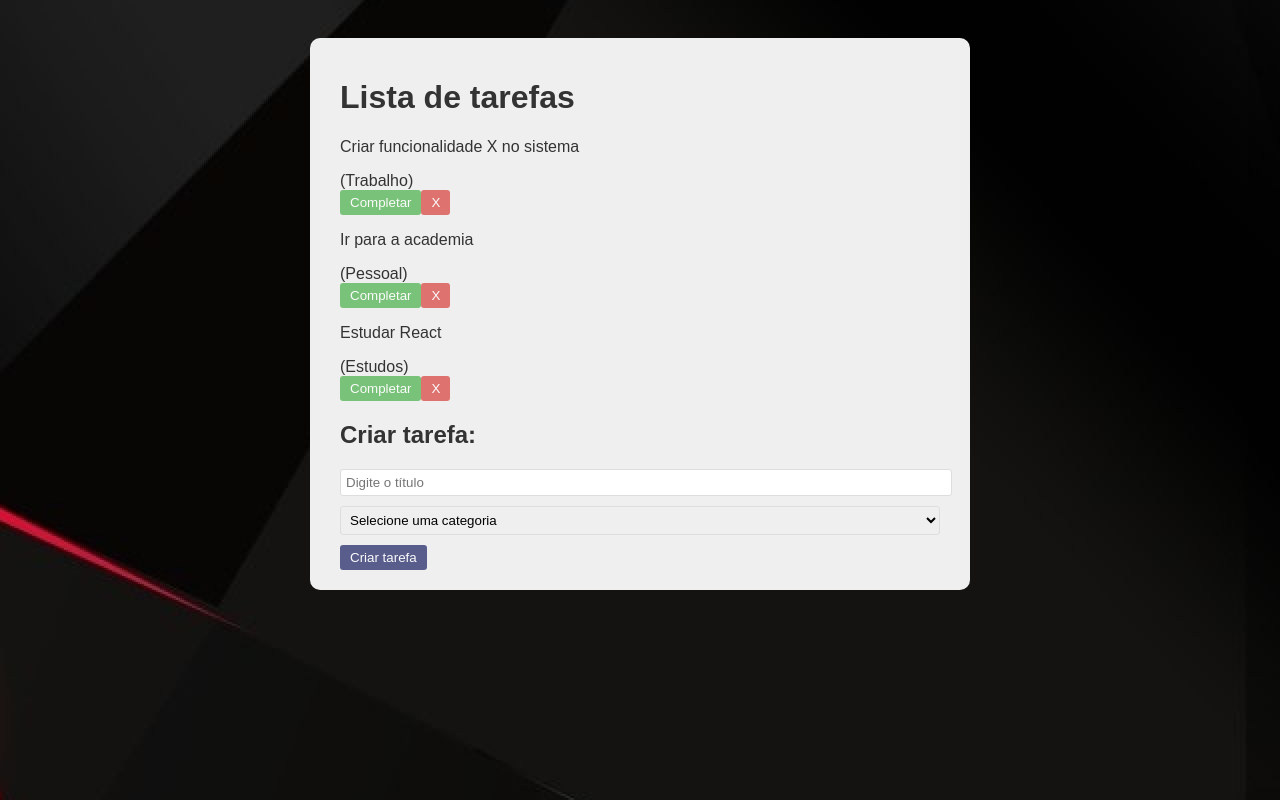
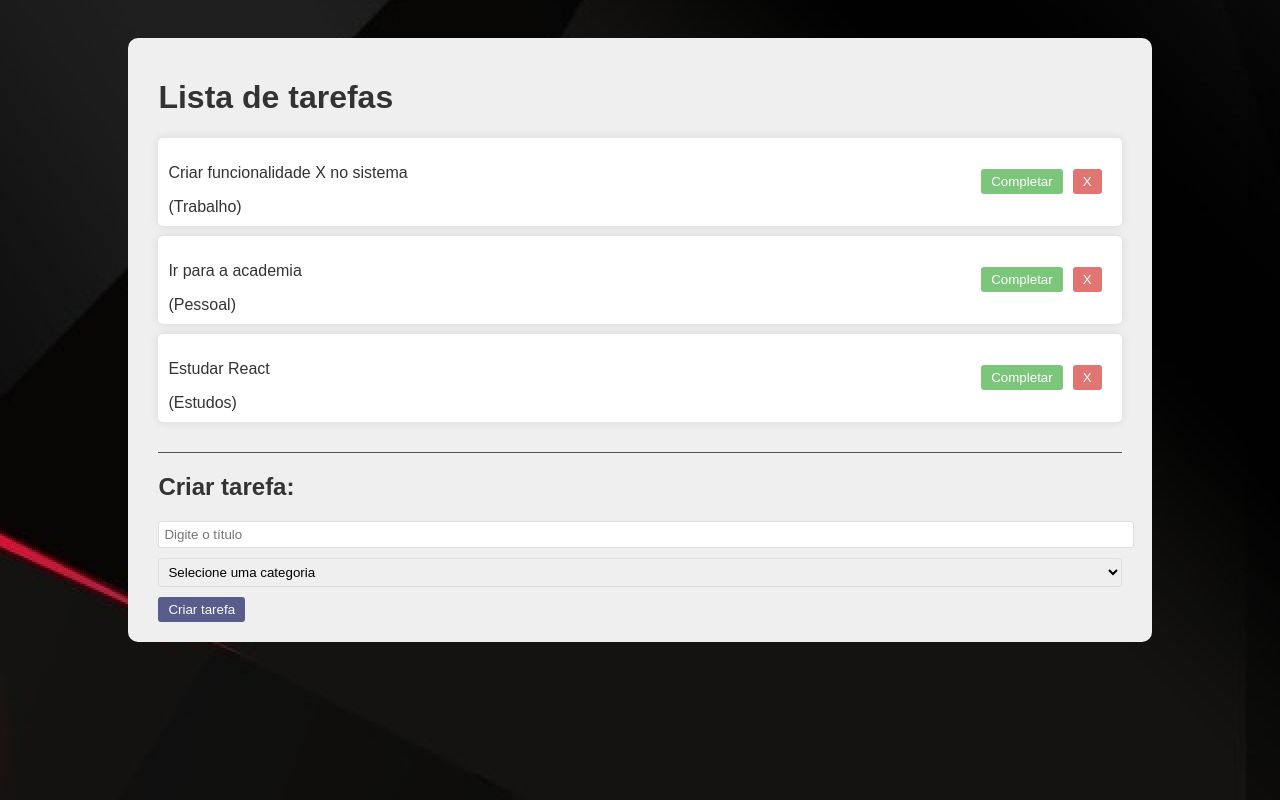
Before and after one commit to ErickFerrazS/lista_de_tarefas, a React (Vite) app in the folder todo/: page / in a window 1280 px wide. Shown: the top 800 px of the page. Built offline with nearby package versions, Linux system fonts and the light colour scheme.

Commit message:
Criando componentes e ajustando o CSS

```diff
--- a/todo/src/App.css
+++ b/todo/src/App.css
@@ -9,7 +9,7 @@ body {
 }
 
 .app {
-  max-width: 600px;
+  max-width: 80%;
   margin: 0 auto;
   margin-bottom: 300px;
   background-color: #efefef;
@@ -42,10 +42,28 @@ body {
   cursor: pointer;
   opacity: 0.8;
   transition: 0.3s;
+  margin-right: 10px;
  }
 
  button:hover {
   opacity: 1;
+ }
+
+ .todo-list {
+  margin-bottom: 20px;
+  padding-bottom: 20px;
+  border-bottom: 1px solid #555;
+ }
+
+ .todo {
+  background-color: #FFF;
+  box-shadow: 0 0 10px rgba(0, 0, 0, 0.1);
+  padding: 10px;
+  margin-bottom: 10px;
+  border-radius: 5px;
+  display: flex;
+  justify-content: space-between;
+  align-items: center;
  }
 
  .complete {
--- a/todo/src/App.jsx
+++ b/todo/src/App.jsx
@@ -18,25 +18,37 @@ function App() {
       isCompleted: false
     },
     {
-      id: 1,
+      id: 3,
       text: "Estudar React",
       category: "Estudos",
       isCompleted: false
-    }
+    },
   ]);
+
+  const addTodo = (text, category) => {
+    const newTodos = [...todos, {
+      id: Math.floor(Math.random() * 10000),
+      text,
+      category,
+      isCompleted: false,
+      },
+    ];
+
+    setTodos(newTodos)
+  }
 
   return <div className="app">
     <h1>Lista de tarefas</h1>
     <div className="todo-list">
+      <>
       {todos.map((todo) => (
-        <>
-          <Todo todo={todo}/>
-        </>
+          <Todo key={todo.id} todo={todo}/>
           )
         )
       }
+      </>
     </div>
-    <TodoForm />
+    <TodoForm addTodo={addTodo} />
   </div>
 }
 
--- a/todo/src/components/Todo.jsx
+++ b/todo/src/components/Todo.jsx
@@ -8,11 +8,11 @@ const Todo = ({todo}) => {
               <p>{todo.text}</p>
               <div className="category">({todo.category})
               </div>
+            </div>
               <div>
                   <button className="complete">Completar</button>
                   <button className="remove">X</button>
               </div>
-            </div>
           </div>
     )
 }
--- a/todo/src/components/TodoForm.jsx
+++ b/todo/src/components/TodoForm.jsx
@@ -1,17 +1,43 @@
-import React from "react"
+import {useState} from "react"
 
-const TodoForm = () => {
+const TodoForm = (addTodo) => {
+    const [value, setValue] = useState("")
+    const [category, setCategory] = useState("")
+
+    const handleSubmit = (e) => {
+        console.log('alô?');
+        e.preventDefault();
+        if(!value || !category) return;
+        addTodo(value, category);
+        setValue("");
+        setCategory("");
+    }
+
     return (
         <>
             <h2>Criar tarefa:</h2>
-            <form>
-                <input type="text" placeholder="Digite o título" />
+            <form onSubmit={handleSubmit}>
+                <input
+                    type="text"
+                    placeholder="Digite o título"
+                    value={value}
+                    onChange={(e) => setValue(e.target.value)}
+                />
             </form>
             <select>
-            <option value="">Selecione uma categoria</option>
-            <option value="Trabalho">Trabalho</option>
-            <option value="Pessoal">Pessoal</option>
-            <option value="Estudos">Estudos</option>
+            <option
+                value={category}
+                onChange={(e) => setCategory(e.target.value)}>Selecione uma categoria
+            </option>
+            <option
+                value="Trabalho">Trabalho
+            </option>
+            <option
+                value="Pessoal">Pessoal
+            </option>
+            <option
+                value="Estudos">Estudos
+            </option>
             </select>
             <button type="submit">Criar tarefa</button>
         </>
```
